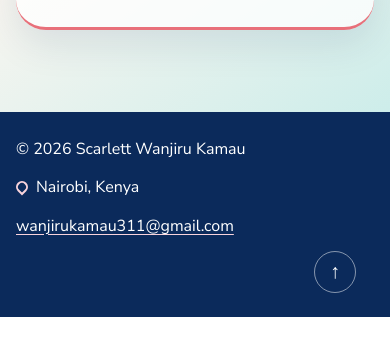
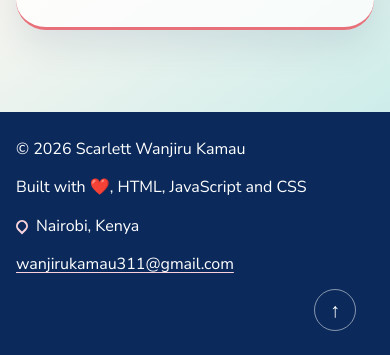
Before and after one commit to fredricknyamweya-del/scarlett-kamau-portfolio, a plain HTML site: page index.html in a window 390 px wide. Shown: the part 6907-7262 px from the top of the page. Before the commit the page ends 7224 px from the top, so only its background shows below. Drawn offline with Linux system fonts and the light colour scheme.

Commit message:
index.html

```diff
--- a/index.html
+++ b/index.html
@@ -147,6 +147,7 @@
   <footer class="footer">
     <div class="shell footer-inner">
       <p id="footer-text"></p>
+      <p class="footer-built">Built with <span aria-label="love">❤️</span>, HTML, JavaScript and CSS</p>
       <p class="footer-location"><span class="pin" aria-hidden="true"></span><span id="footer-location"></span></p>
       <a class="footer-email" id="footer-email"></a>
       <button class="back-to-top" id="back-to-top" type="button" aria-label="Back to top">↑</button>
--- a/style.css
+++ b/style.css
@@ -191,7 +191,7 @@ a.contact-row { text-decoration: underline; text-decoration-color: var(--coral);
   .contact-actions .button { width: 100%; }
   .copy-feedback { text-align: center; }
   .footer-inner { display: grid; grid-template-columns: 1fr auto; }
-  .footer-location, .footer-email { grid-column: 1 / -1; }
+  .footer-built, .footer-location, .footer-email { grid-column: 1 / -1; }
 }
 
 @media (prefers-reduced-motion: reduce) {
```
